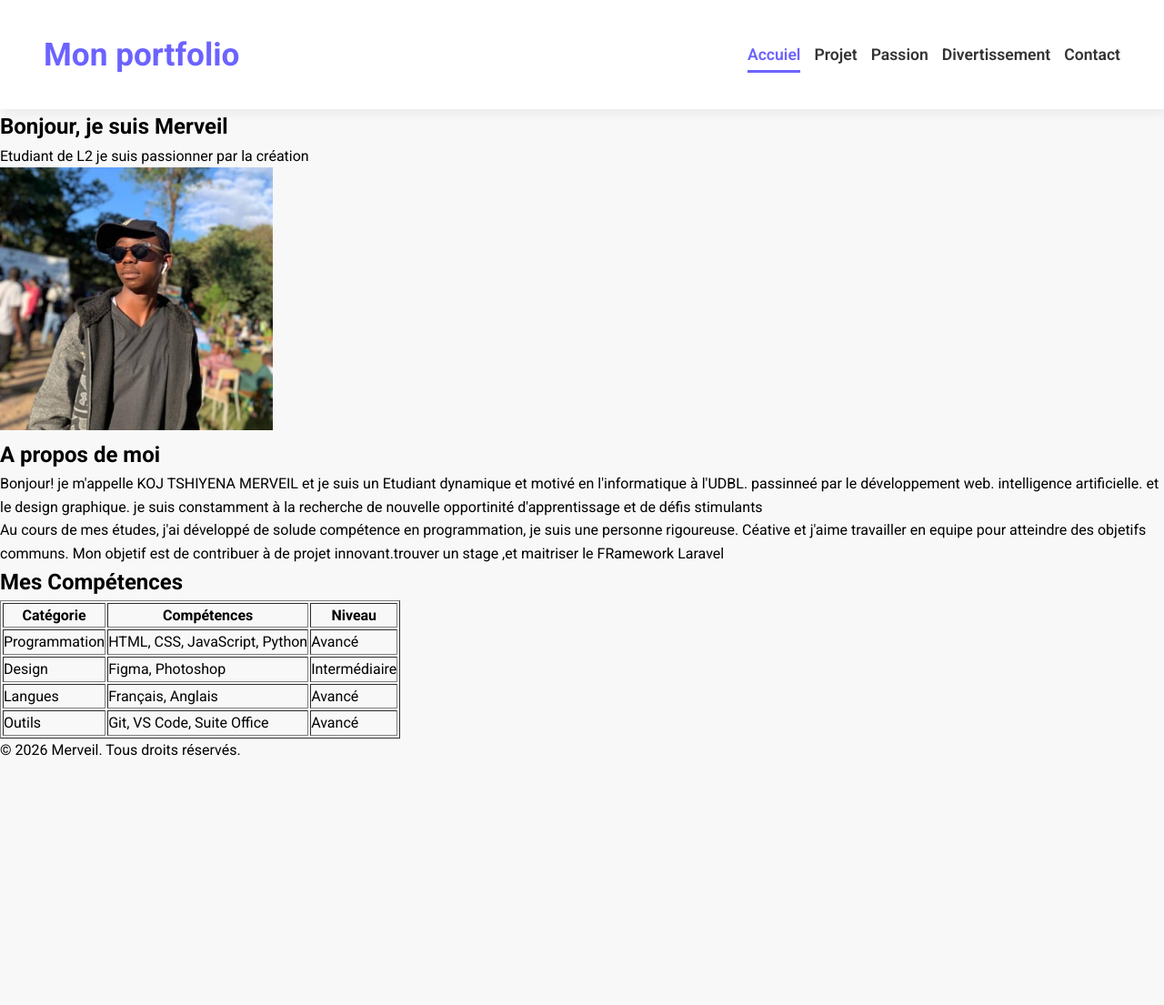
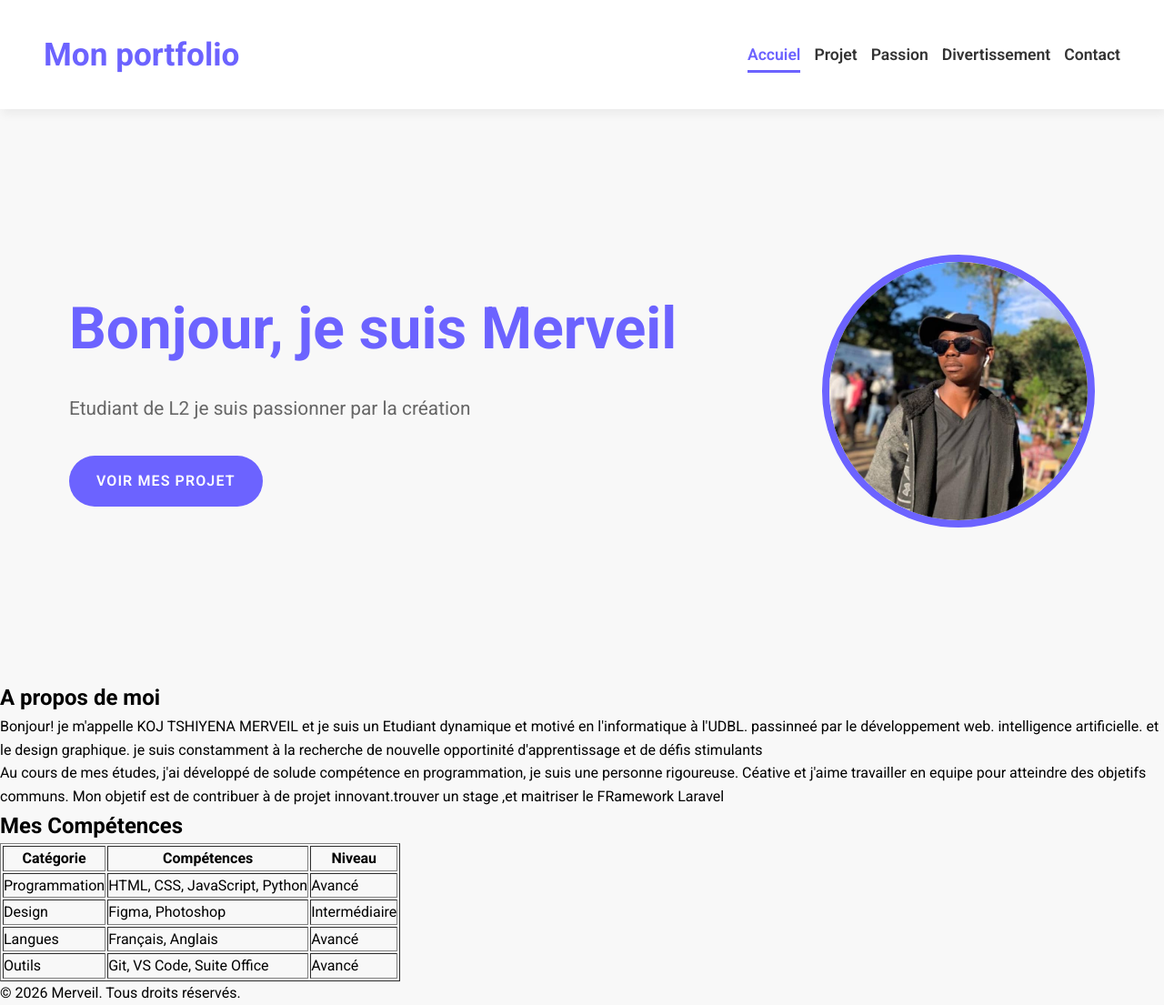
Before and after one commit to kojtshiyenamerveil-jpg/portfolio-2026, a plain HTML site: page index.html in a window 1280 px wide. Shown: the whole page at 91% size. Before the commit the page ends 837 px from the top, so only its background shows below. Drawn offline with Linux system fonts and the light colour scheme.

Commit message:
stylisation hero

```diff
--- a/STYLE.CSS
+++ b/STYLE.CSS
@@ -82,3 +82,47 @@ a.active {
 a.active::after{
     width: 100%;
 }
+.hero{
+    display: flex;
+    justify-content: center;
+    align-items: center;
+    gap: 10rem;
+    margin: 10rem 2rem;
+}
+.hero img{
+    width: 300px;
+    height: 300px;
+    object-fit: cover;
+    border-radius: 50%;
+    border: 8px solid var(--violet-doux);
+
+}
+.hero h1{
+    color: var(--violet-doux);
+    font-size: 4rem;
+    font-weight: 700;
+    margin-bottom: 1.2rem;
+
+}
+.hero p{
+    color: var(--gris-fonce);
+    font-size: 1.3rem;
+    margin-bottom: 1.2rem;
+}
+.hero a {
+    text-decoration: none;
+    display: inline-block;
+    background-color: var(--violet-doux);
+    color: white;
+    padding: 15px 30px;
+    border-radius: 50px;
+    text-transform:uppercase;
+    letter-spacing: 1.1px;
+    font-weight: 600;
+    margin-top: 1rem;
+    transition: background-color 0.3s case,transform 0.2s case;
+}
+.hero a:hover{
+    background-color: var(--violet-fonce);
+    transform: translateY(-3px);
+}
--- a/index.html
+++ b/index.html
@@ -25,20 +25,26 @@
       </ul>
     </nav>
   </header>
+
   <main>
-    <section>
-      <div><h1>Bonjour, je suis Merveil</h1>
-      <p>Etudiant de L2 je suis passionner  par la création</p>
+    <section class="hero">
       <div>
-        <img src="images/krisbee.jpg" alt="krisbee artiste"width="300">
+         <h1>Bonjour, je suis Merveil</h1>
+         <p>Etudiant de L2 je suis passionner  par la création</p>
+         <a href="Projet.html"> Voir mes projet</a>
+      </div>
+      <div>
+         <img src=images\krisbee.jpg alt="krisbee artiste">
       </div>
     </section>
-    <section>
+
+    <section >
        <div><h2>A propos de moi </h2>
        <p>Bonjour! je m'appelle KOJ TSHIYENA MERVEIL et je suis un Etudiant dynamique et motivé en l'informatique à l'UDBL. passinneé par le développement web. intelligence artificielle. et le design graphique. je suis constamment à la recherche de nouvelle opportinité d'apprentissage et de défis stimulants </p>
        <p>Au cours de mes études, j'ai développé de solude compétence en programmation, je suis une personne rigoureuse. Céative et j'aime travailler en equipe pour atteindre des objetifs communs. Mon objetif est de contribuer à de projet innovant.trouver un stage ,et maitriser le FRamework Laravel </p>
        </div>
     </section>
+
     <section id="competences">
     <h2>Mes Compétences</h2>
 
```
